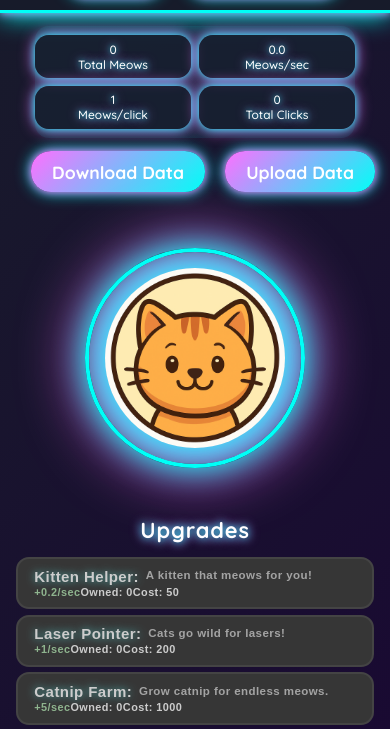
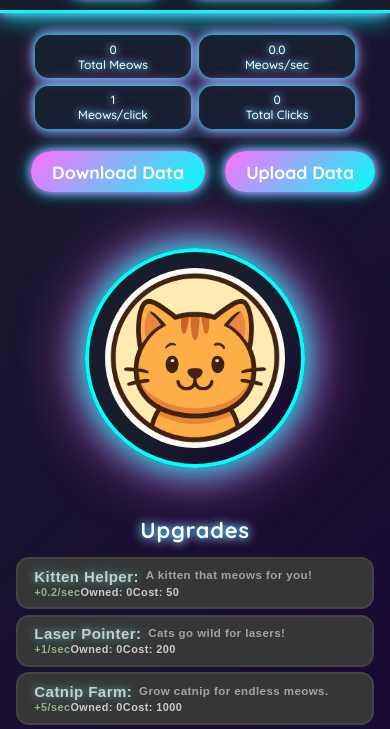
Before and after one commit to fireflyxserenity/meowclicker, a plain HTML site: page index.html in a window 390 px wide. Shown: the part 103-832 px from the top of the page. Drawn offline with Linux system fonts and the light colour scheme.

Commit message:
Update style.css
Mobile fixed maybe

```diff
--- a/style.css
+++ b/style.css
@@ -423,7 +423,10 @@ body {
         object-position: center !important;
         border-radius: 50% !important;
         display: block !important;
-        background: transparent !important;
+        background: none !important;
+        box-shadow: none !important;
+        filter: none !important;
+        border: none !important;
     }
 
     #catFallback {
@@ -520,7 +523,10 @@ body {
         object-position: center !important;
         border-radius: 50% !important;
         display: block !important;
-        background: transparent !important;
+        background: none !important;
+        box-shadow: none !important;
+        filter: none !important;
+        border: none !important;
     }
 
     #catFallback {
@@ -594,12 +600,10 @@ body {
     object-fit: cover;
     object-position: center;
     border-radius: 50%;
-    filter: drop-shadow(0 0 18px #00fff7) drop-shadow(0 0 32px #ff6fff);
     transition: transform 0.1s;
-    background: transparent;
+    background: none;
     display: block;
     margin: 0 auto;
-    box-shadow: 0 0 24px #00fff7, 0 0 32px #ff6fff;
 }
 
 #catFallback {
```
